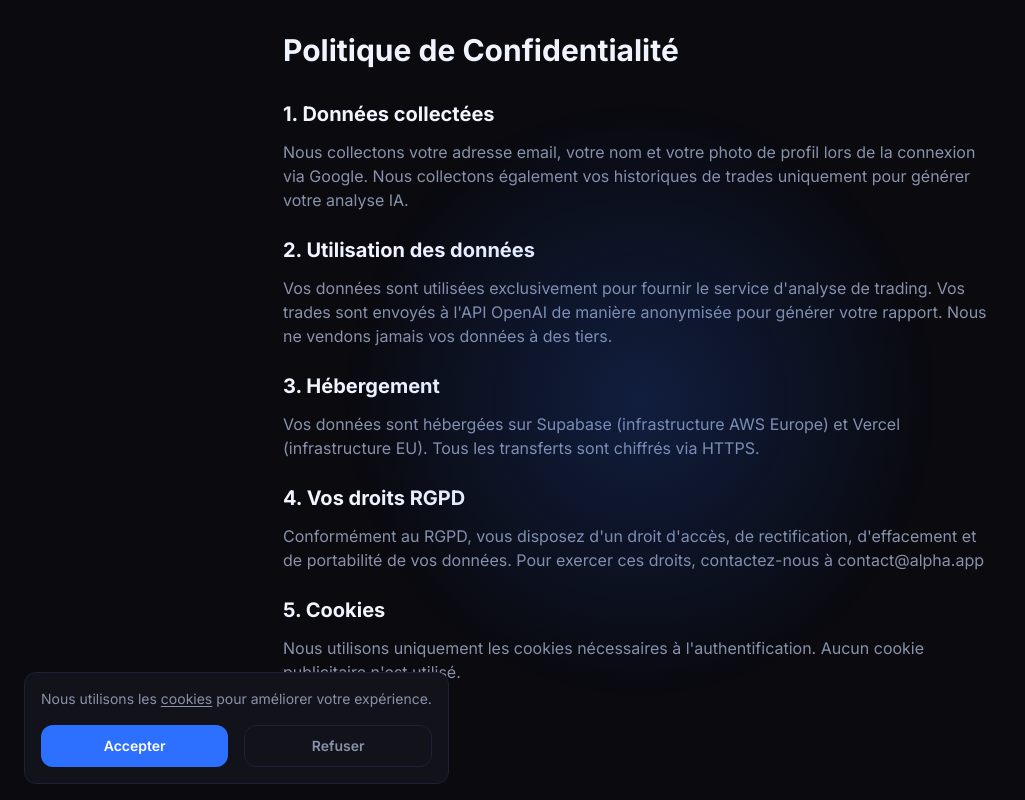
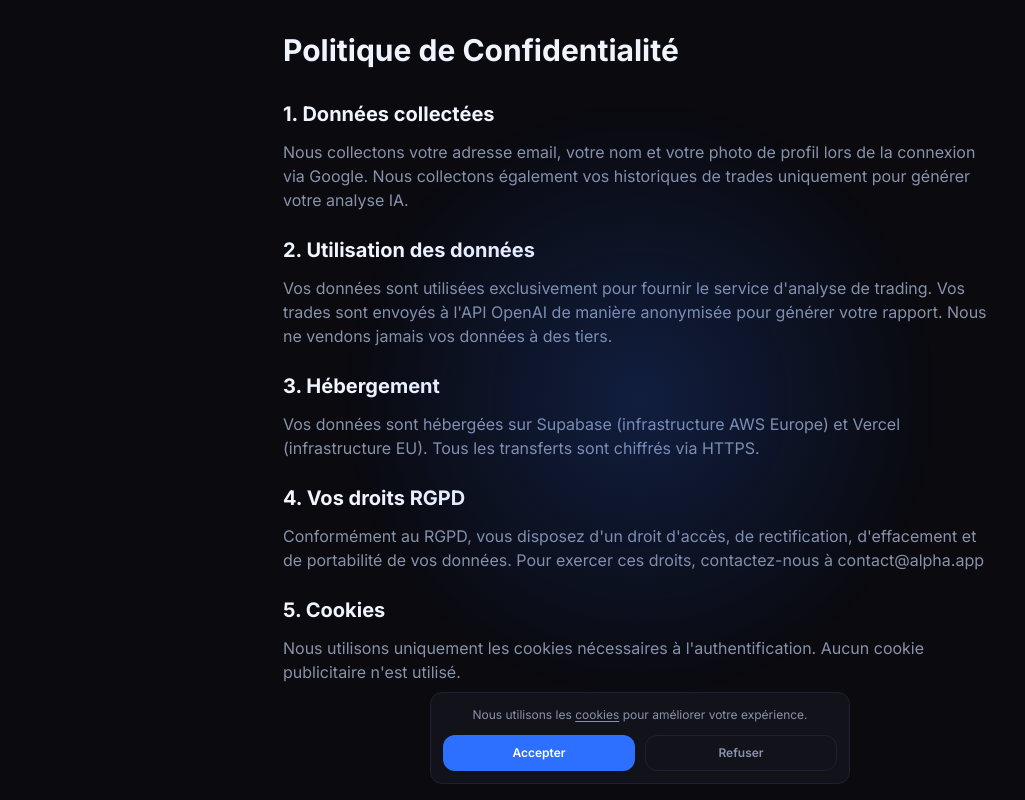
Before and after one commit to Sacha-10/alpha, a Next.js app: page /legal/privacy in a window 1280 px wide. Shown: the whole page, without its empty margins (0-1025 px from the left). Built offline with nearby package versions, Linux system fonts and the light colour scheme.

Commit message:
feat: cookie banner RGPD final

```diff
--- a/app/globals.css
+++ b/app/globals.css
@@ -59,7 +59,7 @@
 html {
   height: auto;
   min-height: 100%;
-  overflow-x: hidden;
+  overflow-x: clip;
   overflow-y: auto;
   position: static;
   scrollbar-gutter: stable;
--- a/components/CookieBanner.tsx
+++ b/components/CookieBanner.tsx
@@ -2,16 +2,24 @@
 
 import Link from "next/link";
 import { useEffect, useState } from "react";
+import { createPortal } from "react-dom";
 
 const STORAGE_KEY = "alphatradex-cookie-consent";
+
+// Module-level flag: survives client-side navigations (component remounts)
+// but resets on full page reload — complementary to localStorage.
+let _sessionDismissed = false;
 
 export default function CookieBanner() {
   const [mounted, setMounted] = useState(false);
   const [show, setShow] = useState(false);
   const [exiting, setExiting] = useState(false);
+  const [acceptHover, setAcceptHover] = useState(false);
+  const [rejectHover, setRejectHover] = useState(false);
 
   useEffect(() => {
     setMounted(true);
+    if (_sessionDismissed) return;
     try {
       const stored = localStorage.getItem(STORAGE_KEY);
       if (!stored) setShow(true);
@@ -21,6 +29,7 @@ export default function CookieBanner() {
   }, []);
 
   const persistChoice = (value: "accepted" | "rejected") => {
+    _sessionDismissed = true;
     try {
       localStorage.setItem(STORAGE_KEY, value);
     } catch {
@@ -37,39 +46,100 @@ export default function CookieBanner() {
 
   if (!mounted || !show) return null;
 
-  return (
+  return createPortal(
     <div
       role="dialog"
       aria-label="Cookies"
-      className={`fixed bottom-4 left-6 z-[100] max-w-[425px] rounded-[12px] border border-[#1E2035] bg-[#12121A] p-4 transition-opacity duration-300 ease-out ${
-        exiting ? "pointer-events-none opacity-0" : "opacity-100"
-      }`}
+      style={{
+        position: "fixed",
+        bottom: "16px",
+        marginBottom: "env(safe-area-inset-bottom, 0px)",
+        left: "50%",
+        transform: "translateX(-50%)",
+        width: "min(420px, calc(100% - 2rem))",
+        backgroundColor: "#12121A",
+        border: "1px solid #1E2035",
+        borderRadius: "12px",
+        padding: "12px",
+        zIndex: 9999,
+        opacity: exiting ? 0 : 1,
+        transition: "opacity 300ms ease-out",
+        pointerEvents: exiting ? "none" : "auto",
+      }}
     >
-      <p className="text-center whitespace-nowrap text-sm" style={{ color: "#8892AA" }}>
+      <p
+        style={{
+          textAlign: "center",
+          whiteSpace: "nowrap",
+          fontSize: "0.75rem",
+          lineHeight: "1.25rem",
+          color: "#8892AA",
+          margin: 0,
+        }}
+      >
         Nous utilisons les{" "}
-        <Link href="/legal/cookies" className="underline underline-offset-2 hover:opacity-90">
+        <Link
+          href="/legal/cookies"
+          style={{
+            textDecoration: "underline",
+            textUnderlineOffset: "2px",
+            color: "inherit",
+          }}
+        >
           cookies
         </Link>{" "}
         pour améliorer votre expérience.
       </p>
-      <div className="mt-4 grid grid-cols-2 gap-4">
+      <div
+        style={{
+          marginTop: "0.625rem",
+          display: "grid",
+          gridTemplateColumns: "repeat(2, minmax(0, 1fr))",
+          gap: "0.625rem",
+        }}
+      >
         <button
           type="button"
           onClick={() => persistChoice("accepted")}
-          className="rounded-[12px] px-3 py-2.5 text-sm font-semibold text-white transition-opacity hover:opacity-90"
-          style={{ backgroundColor: "#2D6FFF" }}
+          onMouseEnter={() => setAcceptHover(true)}
+          onMouseLeave={() => setAcceptHover(false)}
+          style={{
+            borderRadius: "12px",
+            border: "none",
+            padding: "8px 16px",
+            fontSize: "0.75rem",
+            fontWeight: 600,
+            color: "#FFFFFF",
+            backgroundColor: "#2D6FFF",
+            cursor: "pointer",
+            opacity: acceptHover ? 0.9 : 1,
+            transition: "opacity 150ms ease",
+          }}
         >
           Accepter
         </button>
         <button
           type="button"
           onClick={() => persistChoice("rejected")}
-          className="rounded-[12px] border bg-transparent px-3 py-2.5 text-sm font-semibold transition-colors hover:opacity-90"
-          style={{ borderColor: "#1E2035", color: "#8892AA" }}
+          onMouseEnter={() => setRejectHover(true)}
+          onMouseLeave={() => setRejectHover(false)}
+          style={{
+            borderRadius: "12px",
+            border: "1px solid #1E2035",
+            padding: "8px 16px",
+            fontSize: "0.75rem",
+            fontWeight: 600,
+            color: "#8892AA",
+            backgroundColor: "transparent",
+            cursor: "pointer",
+            opacity: rejectHover ? 0.9 : 1,
+            transition: "opacity 150ms ease",
+          }}
         >
           Refuser
         </button>
       </div>
-    </div>
+    </div>,
+    document.body
   );
 }
```
